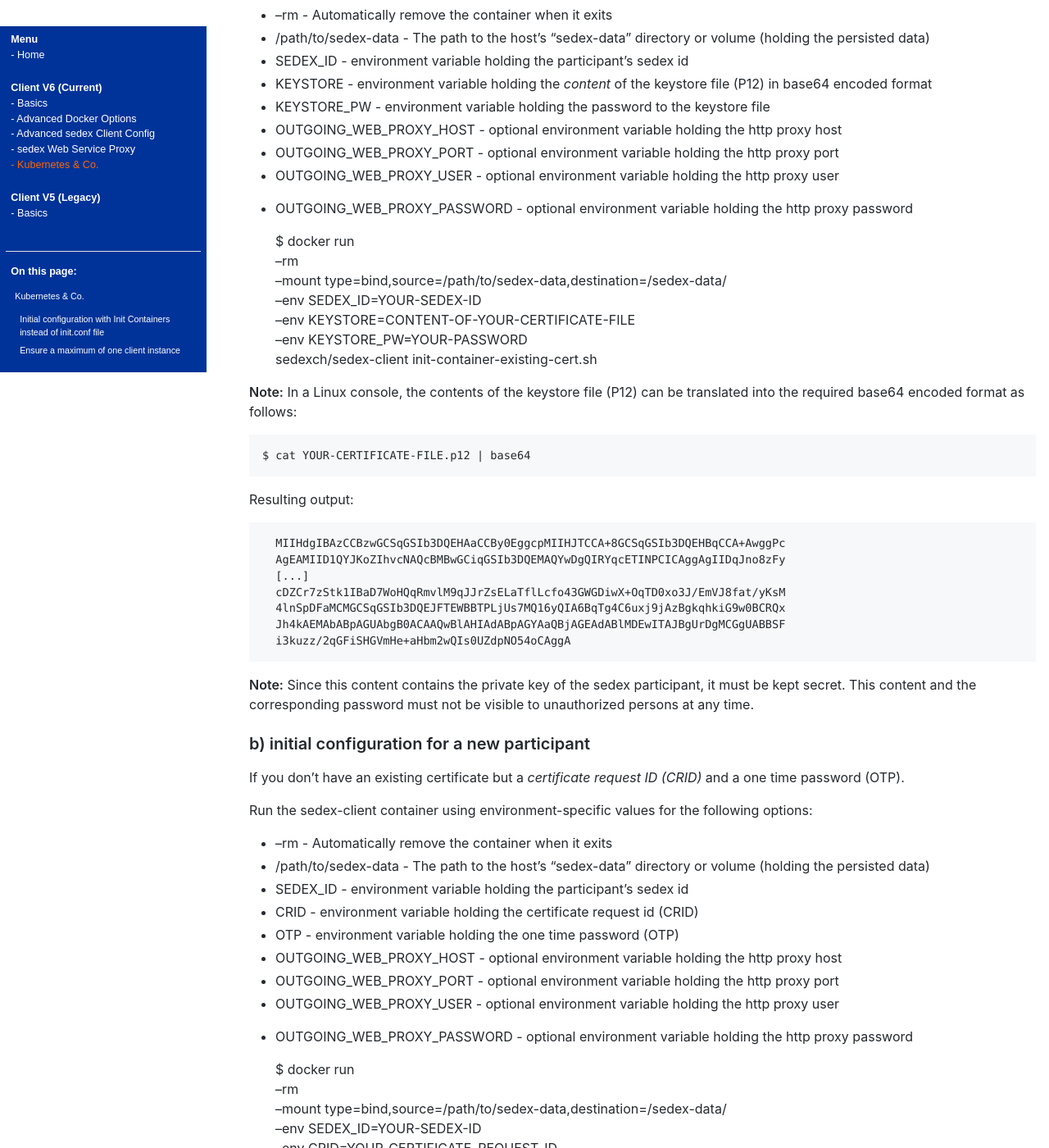
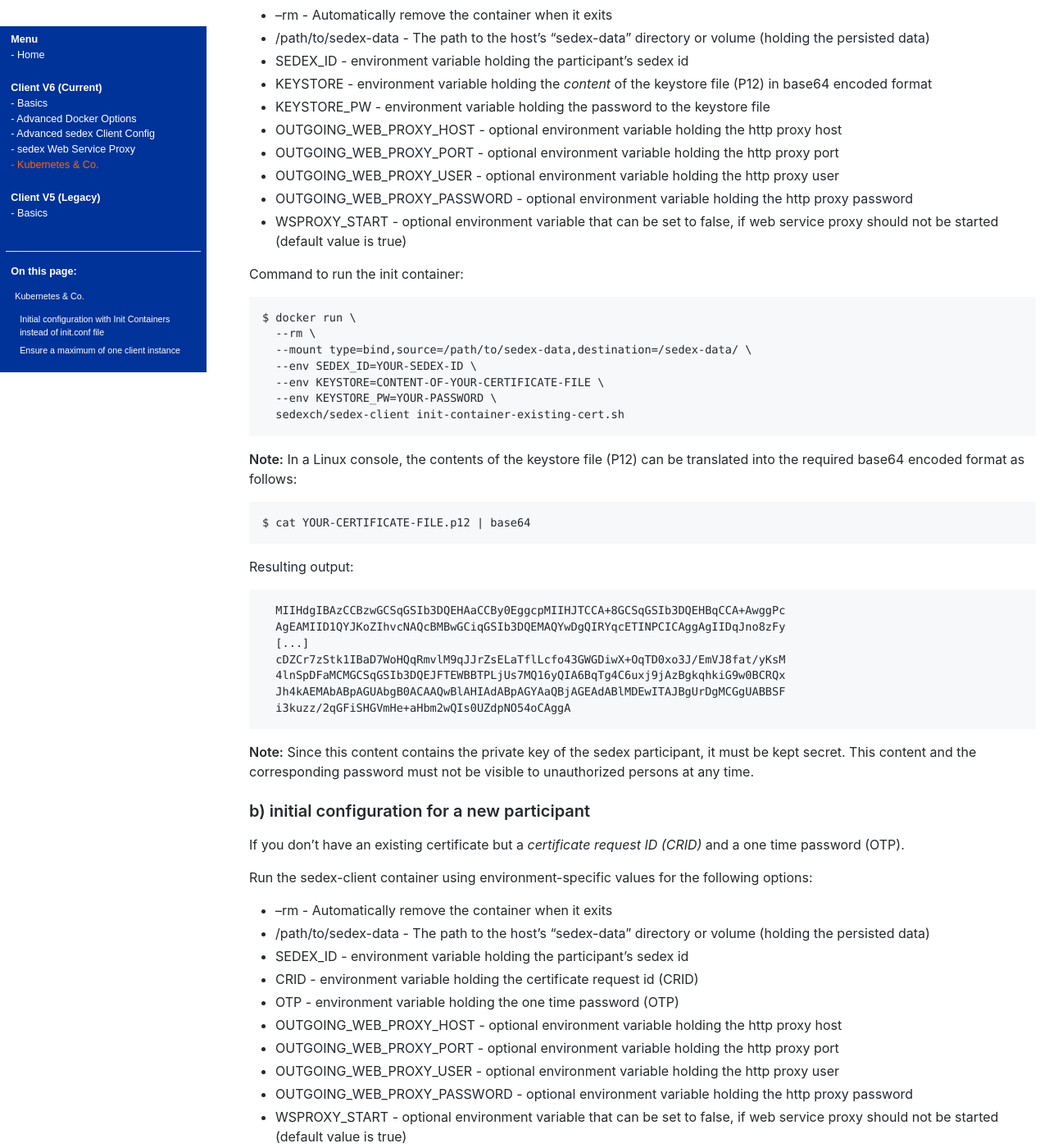
Before and after one commit to sedexch/sedexch.github.io, a Jekyll site: the page built from v6/orchestration.md, in a window 1280 px wide and 1400 px high, scrolled down 552 px. Shown: the whole window at 82% size. Built offline with Jekyll 4.4.1, drawn with Linux system fonts in a browser that asks for light colours; our own code applies the rules of GitHub Pages for plain Markdown files; some of the changed text lies outside the part shown.

Commit message:
SEDEX-3399: improve documentation

```diff
--- a/v6/orchestration.md
+++ b/v6/orchestration.md
@@ -26,8 +26,11 @@ Run the sedex-client container using environment-specific values for the followi
 - OUTGOING_WEB_PROXY_PORT - optional environment variable holding the http proxy port
 - OUTGOING_WEB_PROXY_USER - optional environment variable holding the http proxy user
 - OUTGOING_WEB_PROXY_PASSWORD - optional environment variable holding the http proxy password
+- WSPROXY_START - optional environment variable that can be set to false, if web service proxy should not be started (default value is true)
+
 <!-- Start a new section to get Markdown to consider the following as code and not part of the list... -->
 
+Command to run the init container:
 
     $ docker run \
       --rm \
@@ -68,8 +71,11 @@ Run the sedex-client container using environment-specific values for the followi
 - OUTGOING_WEB_PROXY_PORT - optional environment variable holding the http proxy port
 - OUTGOING_WEB_PROXY_USER - optional environment variable holding the http proxy user
 - OUTGOING_WEB_PROXY_PASSWORD - optional environment variable holding the http proxy password
+- WSPROXY_START - optional environment variable that can be set to false, if web service proxy should not be started (default value is true)
+
 <!-- Start a new section to get Markdown to consider the following as code and not part of the list... -->
 
+Command to run the init container:
 
     $ docker run \
       --rm \
```
Also changed, not shown: v6/index.md (+1 -1 lines).
